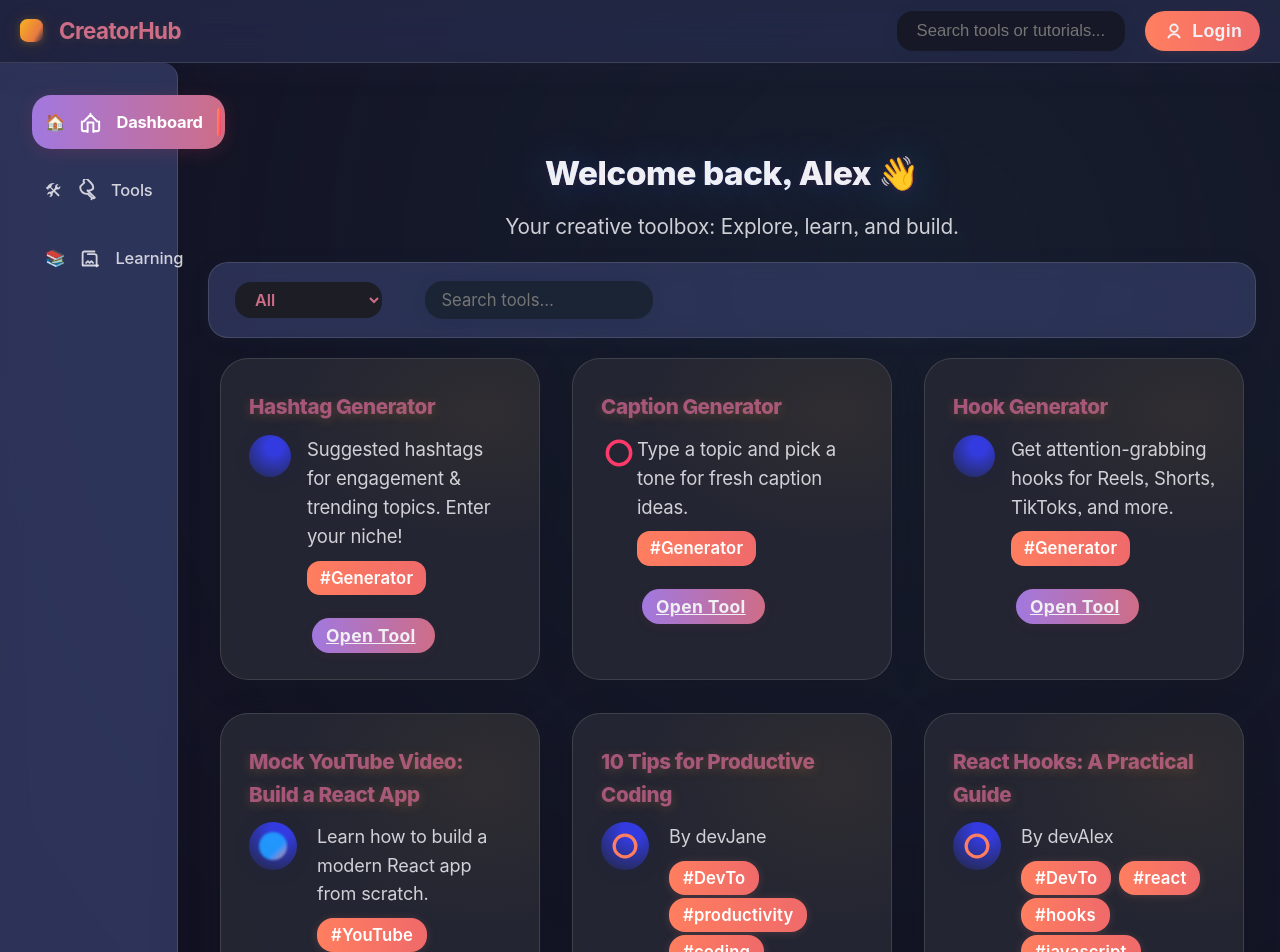
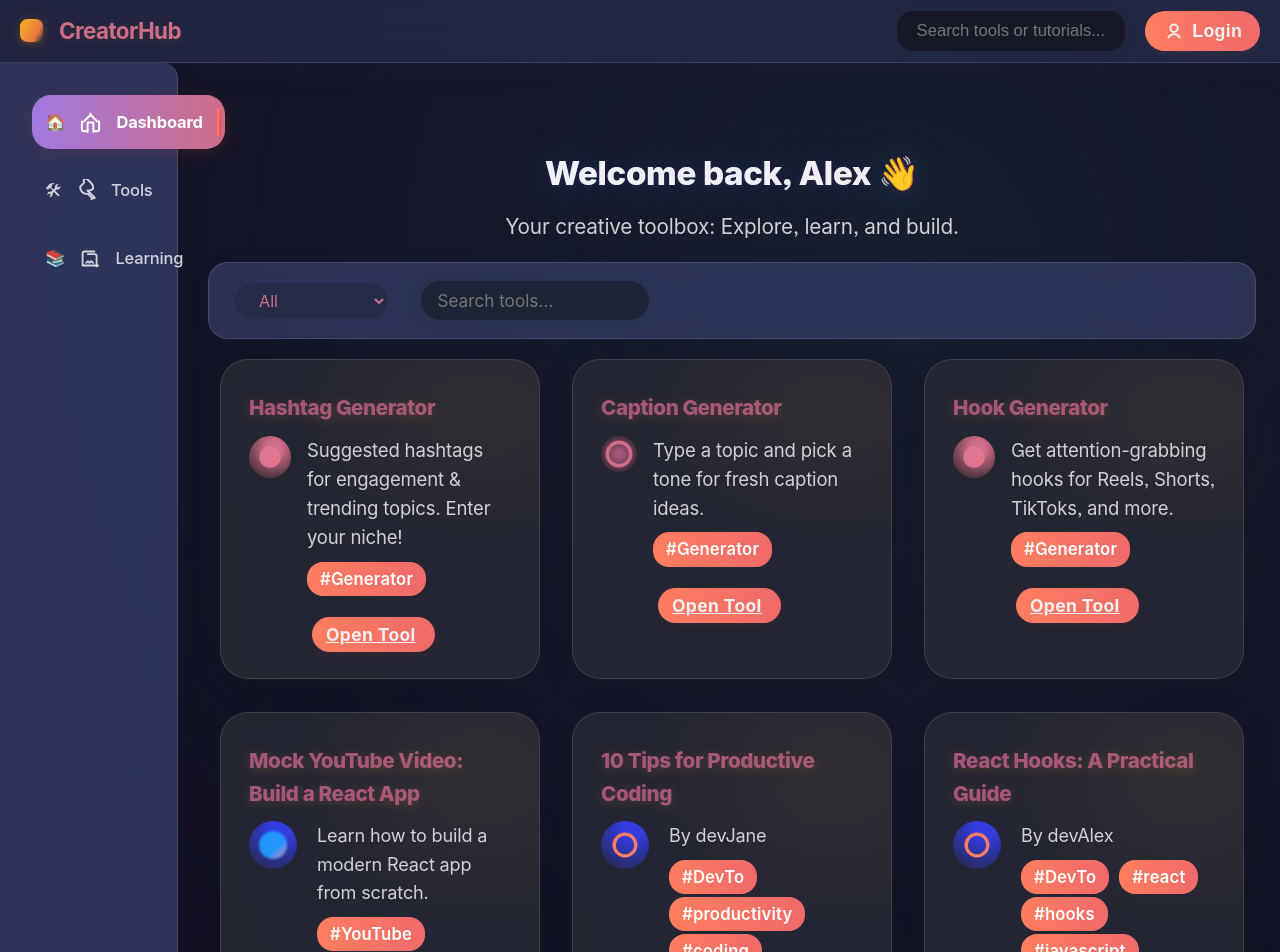
Before and after one commit to Workflow-Manager-admin/creatorhub-59567-1346ea53, a React (Create React App) app in the folder creatorhub_frontend/: page / in a window 1280 px wide. Shown: the top 952 px of the page. Built offline with nearby package versions, Linux system fonts and the light colour scheme; the HTML template or start-up script is replaced by a standard one.

Commit message:
commit18

```diff
--- a/creatorhub_frontend/src/components/DashboardView.js
+++ b/creatorhub_frontend/src/components/DashboardView.js
@@ -17,20 +17,8 @@ import { fetchGeminiContent } from "../api/gemini";
 // Helper: Tag badge
 function CategoryTag({ children, accent }) {
   // accent: ("tool"|"guide"|"new"|...)
-  let style = {
-    background: "#232845",
-    color: "var(--accent)",
-    borderRadius: 16,
-    fontSize: "0.98em",
-    padding: "4px 14px",
-    fontWeight: 600,
-    marginRight: 8,
-    marginBottom: 3,
-    display: "inline-block",
-    letterSpacing: ".01em",
-    boxShadow: "0 1px 10px #f98b8030",
-    verticalAlign: "middle"
-  };
+  let style = {}; // Start with an empty style object
+  // These styles are handled by .ch-card-tag. Only accent-specific overrides remain.
   if (accent === "guide") {
     style.background = "linear-gradient(89deg,#1E90FF20,#1E90FF55)";
     style.color = "var(--palette-primary)";
@@ -99,6 +87,7 @@ function ToolCard({ title, desc, tags, accent, loading, Button, iconType, onClic
                 </CategoryTag>
               ))}
           </div>
+          {/* Button is passed as a React element, its styles should be handled by its own className */}
           {Button ? Button : null}
         </div>
       </div>
@@ -148,7 +137,7 @@ function DashboardView({ user = { name: "Alex" } }) {
             <a
               href={yt[0].url}
               className="ch-info-btn"
-              style={{ background: "linear-gradient(90deg,#1E90FF,#FD3A69)", marginTop: 10, color: "var(--palette-primary)" }}
+              // Removed redundant inline styles for background and color, relies on ch-info-btn
               target="_blank"
               rel="noopener noreferrer"
             >
@@ -178,7 +167,7 @@ function DashboardView({ user = { name: "Alex" } }) {
                     : "https://dev.to/"
                 }
                 className="ch-info-btn"
-                style={{ background: "linear-gradient(90deg,#1E90FF,#FD3A69)", marginTop: 10, color: "var(--palette-primary)" }}
+                // Removed redundant inline styles for background and color, relies on ch-info-btn
                 target="_blank"
                 rel="noopener noreferrer"
               >
@@ -200,7 +189,7 @@ function DashboardView({ user = { name: "Alex" } }) {
             Button: (
               <button
                 className="ch-info-btn"
-                style={{ background: "var(--accent-gradient)", marginTop: 10, color: "var(--palette-primary)" }}
+                // Removed redundant inline styles for background and color, relies on ch-info-btn
                 disabled
               >
                 Demo
@@ -287,16 +276,7 @@ function DashboardView({ user = { name: "Alex" } }) {
             key="category"
             value={category}
             onChange={e => setCategory(e.target.value)}
-            style={{
-              background: "var(--background-secondary,#242b46)",
-              color: "var(--accent)",
-              fontWeight: 600,
-              padding: "7px 16px",
-              borderRadius: 16,
-              border: "1.1px solid var(--border-color)",
-              marginRight: 9,
-              minWidth: 96
-            }}
+            // Removed redundant inline styles for select as they are handled by app.css
             aria-label="Filter by category"
           >
             {allCategories.map(cat =>
@@ -313,7 +293,7 @@ function DashboardView({ user = { name: "Alex" } }) {
             maxLength={64}
             className="ch-search"
             value={search}
-            style={{ background: "#1b2435", borderRadius: 18, minWidth: 178, fontSize: ".98em", marginRight: 7 }}
+            // Removed redundant inline styles for input as they are handled by app.css
             onChange={e => setSearch(e.target.value)}
             autoComplete="off"
           />
@@ -374,7 +354,7 @@ function DashboardView({ user = { name: "Alex" } }) {
               <a
                 href="#"
                 className="ch-info-btn"
-                style={{ background: "var(--accent-gradient)", marginTop: 10, color: "var(--palette-primary)" }}
+                // Removed redundant inline styles here, rely on ch-info-btn
                 onClick={e => { e.preventDefault(); }}
                 tabIndex={0}
                 aria-label="Open Hashtag Generator"
@@ -393,7 +373,7 @@ function DashboardView({ user = { name: "Alex" } }) {
               <a
                 href="#"
                 className="ch-info-btn"
-                style={{ background: "var(--accent-gradient)", marginTop: 10, color: "var(--palette-primary)" }}
+                // Removed redundant inline styles here, rely on ch-info-btn
                 onClick={e => { e.preventDefault(); }}
                 tabIndex={0}
                 aria-label="Open Caption Generator"
@@ -412,7 +392,7 @@ function DashboardView({ user = { name: "Alex" } }) {
               <a
                 href="#"
                 className="ch-info-btn"
-                style={{ background: "var(--accent-gradient)", marginTop: 10, color: "var(--palette-primary)" }}
+                // Removed redundant inline styles here, rely on ch-info-btn
                 onClick={e => { e.preventDefault(); }}
                 tabIndex={0}
                 aria-label="Open Hook Generator"
--- a/creatorhub_frontend/src/components/SmallToolCard.js
+++ b/creatorhub_frontend/src/components/SmallToolCard.js
@@ -1,6 +1,50 @@
 import React, { useState } from "react";
 import Modal from "./Modal";
 import Card from "./Card";
+
+// Helper: Consistent Icon Placeholder for SmallToolCard
+function SmallToolCardIconPlaceholder({ iconType = "lottie" }) {
+  if (iconType === "lottie") {
+    return (
+      <div style={{
+        width: 42,
+        height: 42,
+        borderRadius: 21,
+        // Using CSS variables for consistency
+        background: "radial-gradient(circle at 60% 28%, var(--accent) 20%, var(--background-secondary) 100%)",
+        boxShadow: "0 2px 14px var(--shadow-hover)", // Using a general shadow variable
+        marginRight: 16,
+        marginBottom: 8,
+        display: "flex", // Added for centering content if any
+        alignItems: "center",
+        justifyContent: "center",
+      }}>
+        {/* Inner animated element if needed, similar to DashboardView's IconLottiePlaceholder */}
+        <div style={{ width: 20, height: 20, borderRadius: 10, background: "linear-gradient(135deg, var(--accent) 60%, var(--danger) 110%)", filter: "blur(0.5px) brightness(1.1)", opacity: 0.93, animation: "bounce 1.6s infinite alternate" }} />
+      </div>
+    );
+  } else { // type === "icon"
+    return (
+      <span style={{
+        width: 36,
+        height: 36,
+        borderRadius: 18,
+        display: "inline-flex",
+        alignItems: "center",
+        justifyContent: "center",
+        // Consistent icon background, similar to lottie but perhaps lighter
+        background: "radial-gradient(circle at 50% 50%, var(--accent-secondary) 15%, var(--background-secondary) 90%)",
+        boxShadow: "0 1px 8px var(--shadow-card)",
+        marginRight: 16, // Ensure consistent spacing
+        marginBottom: 8,
+      }}>
+        <svg width={28} height={28} viewBox="0 0 24 24" fill="none">
+          <circle cx="12" cy="12" r="10" stroke="var(--accent)" strokeWidth="3" /> {/* Use CSS variable for stroke */}
+        </svg>
+      </span>
+    );
+  }
+}
 
 // PUBLIC_INTERFACE
 /**
@@ -26,6 +70,15 @@ function SmallToolCard({
         if (Button.props.onClick) Button.props.onClick(e);
         if (e && e.preventDefault) e.preventDefault();
         setModalOpen(true);
+      },
+      // Ensure the button itself does not have conflicting inline styles if the Button prop
+      // already has a className like "ch-info-btn". Rely on CSS for these.
+      style: {
+        // Only keep truly unique or overriding styles here if necessary,
+        // otherwise let the Button's className control its appearance.
+        // The original inline styles here are often redundant with ch-info-btn
+        // For instance, background, margin-top, color are handled by ch-info-btn.
+        // Remove 'background', 'marginTop', 'color' from here if ch-info-btn is the sole source of truth.
       }
     });
   }
@@ -33,30 +86,7 @@ function SmallToolCard({
   return (
     <Card title={title}>
       <div style={{ display: "flex", alignItems: "flex-start" }}>
-        {iconType === "lottie" ? (
-          <div style={{
-            width: 42,
-            height: 42,
-            borderRadius: 21,
-            background: "radial-gradient(circle at 60% 28%, #333be0 20%, #232845 100%)",
-            boxShadow: "0 2px 14px #25226335",
-            marginRight: 16,
-            marginBottom: 8
-          }} />
-        ) : (
-          <span style={{
-            width: 36,
-            height: 36,
-            borderRadius: 18,
-            display: "inline-flex",
-            alignItems: "center",
-            justifyContent: "center"
-          }}>
-            <svg width={28} height={28} viewBox="0 0 24 24" fill="none">
-              <circle cx="12" cy="12" r="10" stroke="#FD3A69" strokeWidth="3" />
-            </svg>
-          </span>
-        )}
+        <SmallToolCardIconPlaceholder iconType={iconType} /> {/* Use the new helper component */}
         <div style={{ flex: 1 }}>
           <div style={{
             marginBottom: 4,
@@ -67,15 +97,16 @@ function SmallToolCard({
           </div>
           <div style={{ marginTop: 9, marginBottom: 10 }}>
             {tags && tags.map(tag =>
-              <span className="ch-card-tag" key={tag.label} style={{
-                background: tag.accent === "tool" ? "var(--accent-gradient)" : "#232845",
-                color: "var(--accent)",
-                borderRadius: 13,
-                fontSize: "0.98em",
-                marginRight: 7,
-                fontWeight: 600,
-                verticalAlign: "middle"
-              }}>#{tag.label}</span>
+              <span
+                className="ch-card-tag"
+                key={tag.label}
+                style={{
+                  // Only apply accent specific background/color, rest handled by .ch-card-tag
+                  background: tag.accent === "tool" ? "var(--accent-gradient)" : "var(--background-secondary)", // Use CSS var for default bg
+                  color: tag.accent === "tool" ? "var(--palette-primary)" : "var(--accent)", // Use CSS var for default color
+                  // Removed other redundant styles like borderRadius, fontSize, marginRight, fontWeight, verticalAlign
+                  // as they are handled by .ch-card-tag
+                }}>#{tag.label}</span>
             )}
           </div>
           {LaunchButton}
```
Also changed, not shown: 2 other files (tests, documents, lock files or other folders).
